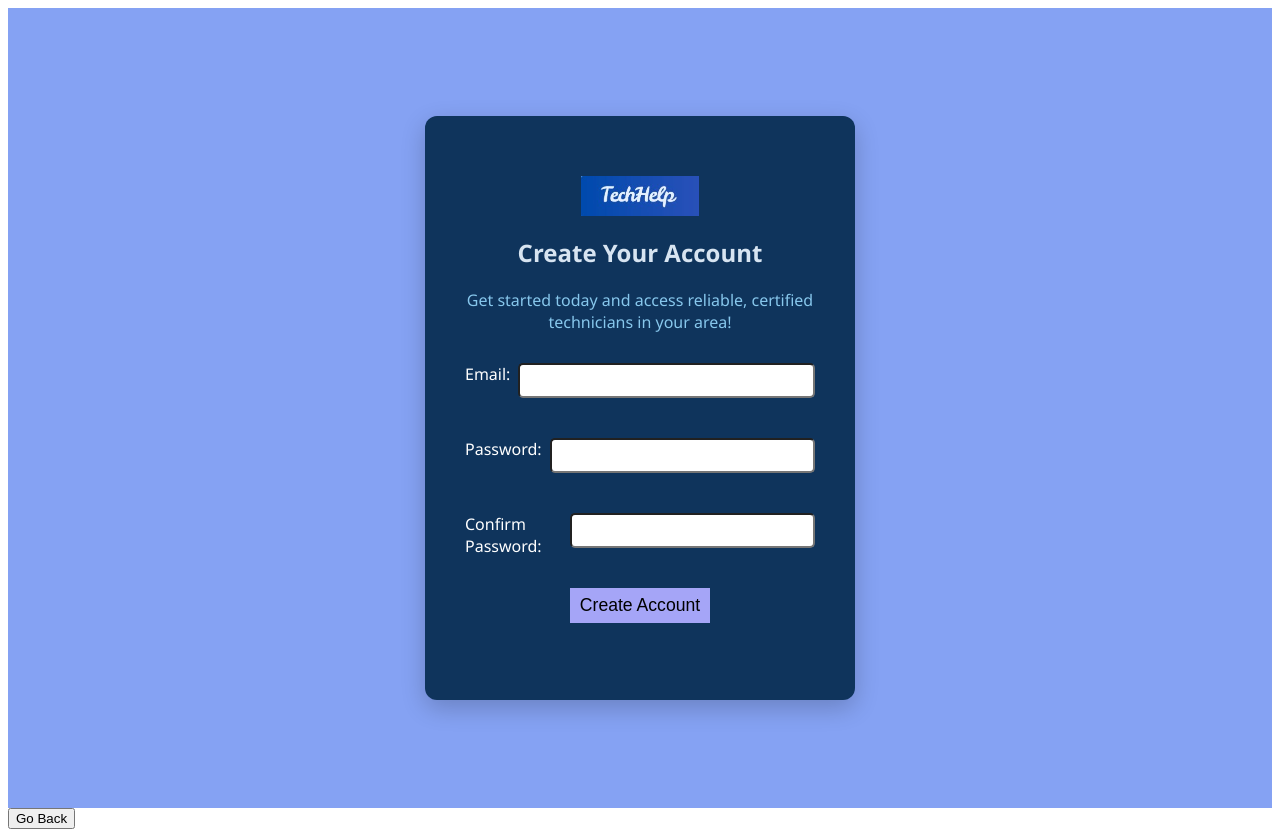
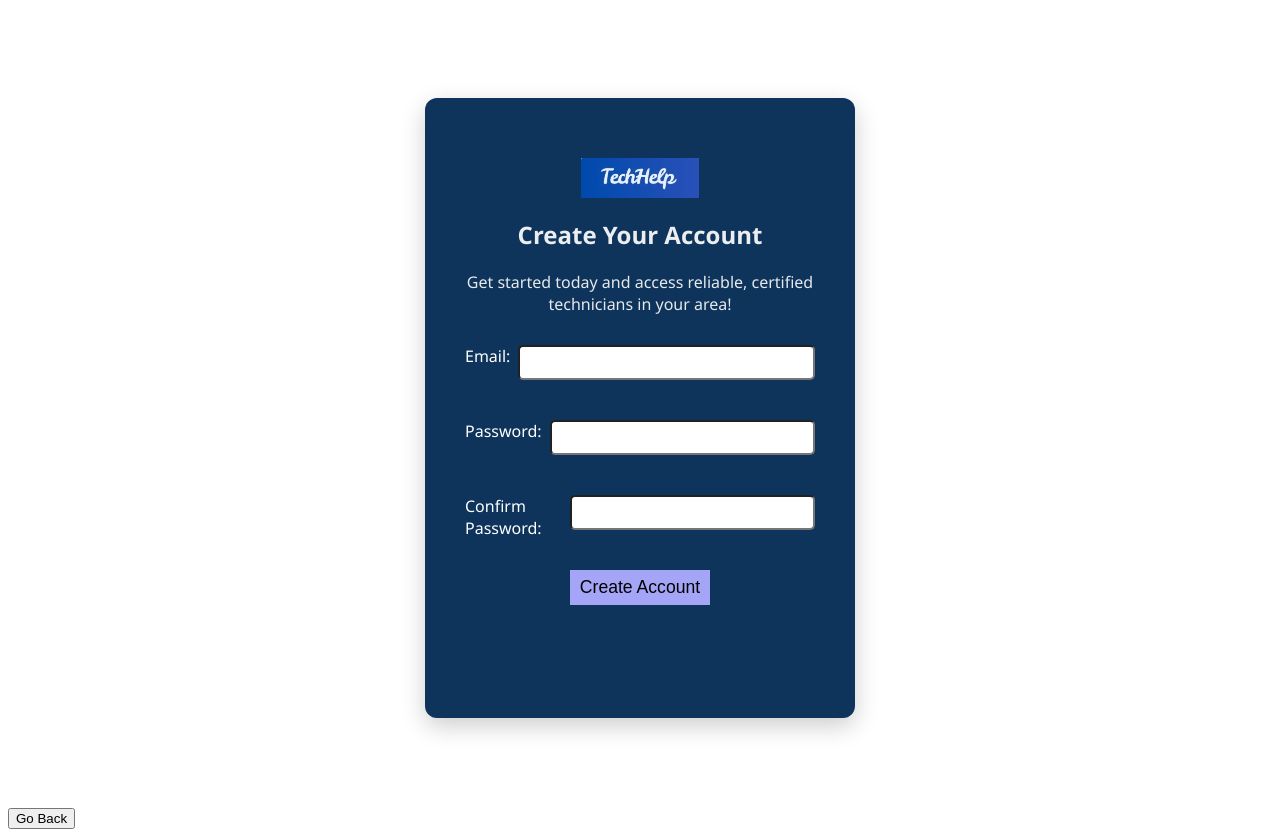
Before and after one commit to Joyeta28/Project_250, a plain HTML site: page signUp.html in a window 1280 px wide. Drawn offline with Linux system fonts and the light colour scheme.

Commit message:
background color changed

```diff
--- a/css/login1stPage.css
+++ b/css/login1stPage.css
@@ -3,7 +3,7 @@ body{
     padding: 0;
     font-family: Arial, Helvetica, sans-serif;
     height: 100vh;
-    background-color: rgb(133, 162, 243);
+    background-color: white;
     display: flex;
     justify-content: center;
     align-items: center;
--- a/css/signUp.css
+++ b/css/signUp.css
@@ -6,7 +6,7 @@
 }
 .signUp{
     font-family: 'Segoe UI', Tahoma, Geneva, Verdana, sans-serif;
-    background-color: rgb(133, 162, 243);
+    background-color: rgb(255, 255, 255);
     margin: 0;
     padding: 0;
     display: flex;
@@ -23,18 +23,23 @@
     border-radius: 12px;
     box-shadow: 0px 8px 25px rgba(0, 0, 0, 0.2);
     max-width: 350px;
+    width: 350px;
+    height: 500px;
+    align-items: center;
 
+    justify-content: center;
 
 }
+
 .sign h2{
     text-align: center;
     flex-wrap: 100%;
-    color: #d7e4f1;
+    color: #ebeef0;
     margin-bottom: 20px;
 }
 .para{
     text-align: center;
-    color: #87c7ec;
+    color: #e6e9eb;
     margin-bottom: 30px;
 }
 .sign label{
```
